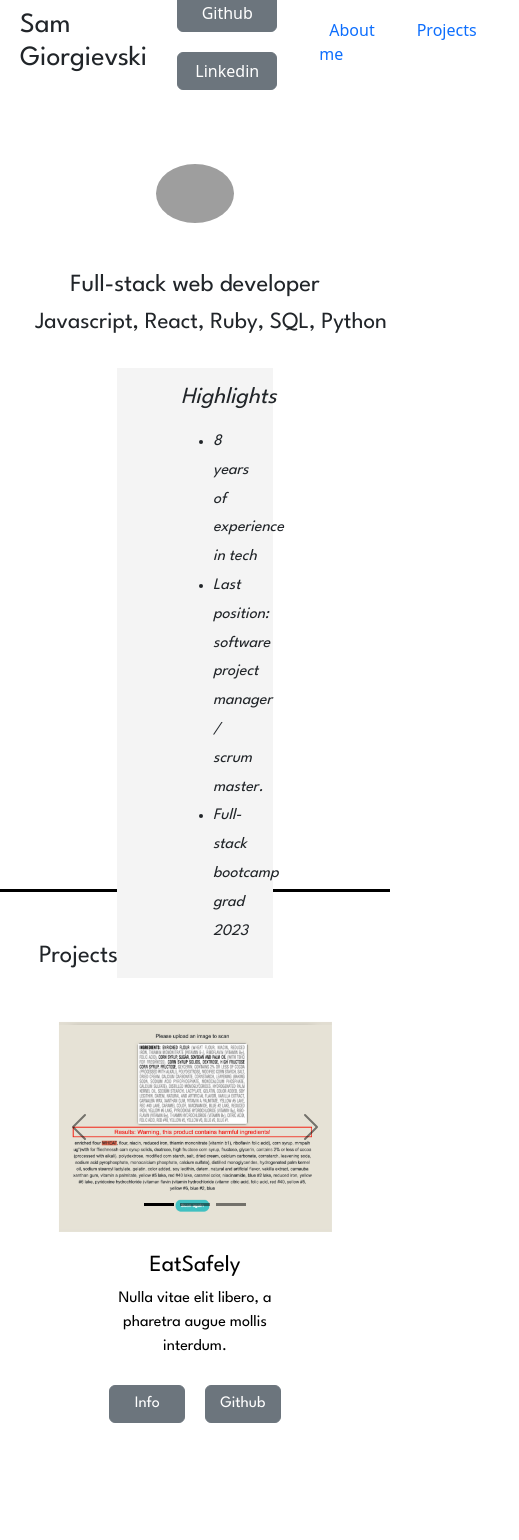
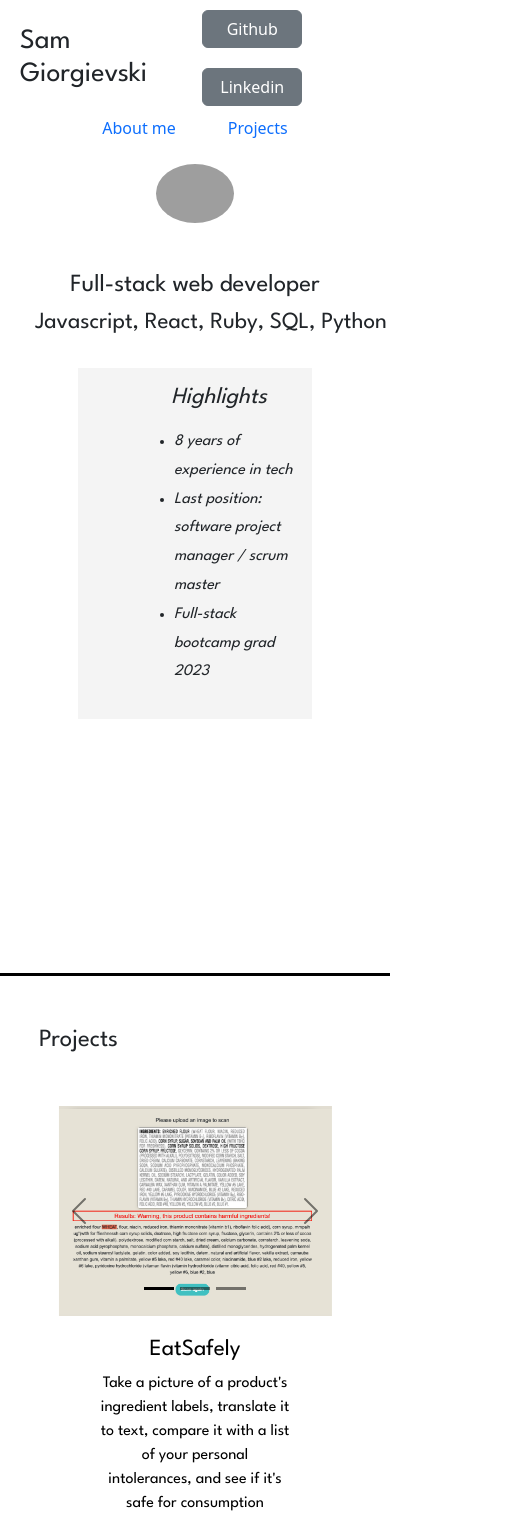
Before and after one commit to SamGiorgievski/portfolio, a React (Create React App) app: page / in a window 390 px wide. Shown: the top 1540 px of the page, 519 px wide, since content can reach past the window. Built offline with nearby package versions, Linux system fonts and the light colour scheme; grey boxes are pictures that could not be loaded.

Commit message:
header media queries

```diff
--- a/src/Header.scss
+++ b/src/Header.scss
@@ -1,9 +1,13 @@
 .header {
   display:flex;
+
   height: 10vh;
   width: 100%;
   align-items: center;
   justify-content: space-between;
+  @media only screen and (max-width: 770px) {
+		flex-direction: column;
+	}
 }
 
 .header-flex {
--- a/src/Home.js
+++ b/src/Home.js
@@ -22,7 +22,7 @@ export default function Home() {
           <h3 className="highlights__title"> Highlights</h3>
           <ul>
             <li>8 years of experience in tech</li>
-            <li>Last position: software project manager / scrum master.</li>
+            <li>Last position: software project manager / scrum master</li>
             <li>Full-stack bootcamp grad 2023</li>
             </ul>
            </div>
@@ -44,7 +44,7 @@ export default function Home() {
             <Carousel.Caption className="captions">
             <div className="captiontest">
               <h3>EatSafely</h3>
-              <p>Nulla vitae elit libero, a pharetra augue mollis interdum.</p>
+              <p>Take a picture of a product's ingredient labels, translate it to text, compare it with a list of your personal intolerances, and see if it's safe for consumption  </p>
               </div>
               <div className="carousel__buttons">
                 <Button variant="secondary" className="carousel__button">Info</Button>
@@ -63,7 +63,7 @@ export default function Home() {
             />
 
             <Carousel.Caption className="captions">
-              <h3>Second slide label</h3>
+              <h3>Restaurant Order System</h3>
               <p>Lorem ipsum dolor sit amet, consectetur adipiscing elit.</p>
             </Carousel.Caption>
           </Carousel.Item>
--- a/src/Home.scss
+++ b/src/Home.scss
@@ -2,7 +2,9 @@
   display:flex;
   flex-direction: column;
   font-family: League Spartan;
-
+  // @media only screen and (min-width: 770px) {
+	// 	background: grey;
+	// }
 }
 
 // About me
@@ -11,7 +13,7 @@
 display: flex;
 flex-direction: column;
 margin-top: 3rem;
-height: 90vh;
+height: 100vh;
 border-bottom: black;
 border-bottom-style: solid;
 align-items: center
@@ -33,6 +35,7 @@ align-items: center
   flex-direction: column;
   align-items: center;
   margin-bottom: 2rem;
+  width:100%;
 }
 
 .image-box__image {
@@ -50,9 +53,10 @@ align-items: center
   text-align: left;
   line-height: 1.8;
   font-style: italic;
-  width: 40%;
+  width: 60%;
   background-color: #f4f4f4;
   padding: 1rem 1rem 1rem 4rem;
+  font-size: 1em;
 }
 
 .highlights__title {
```
